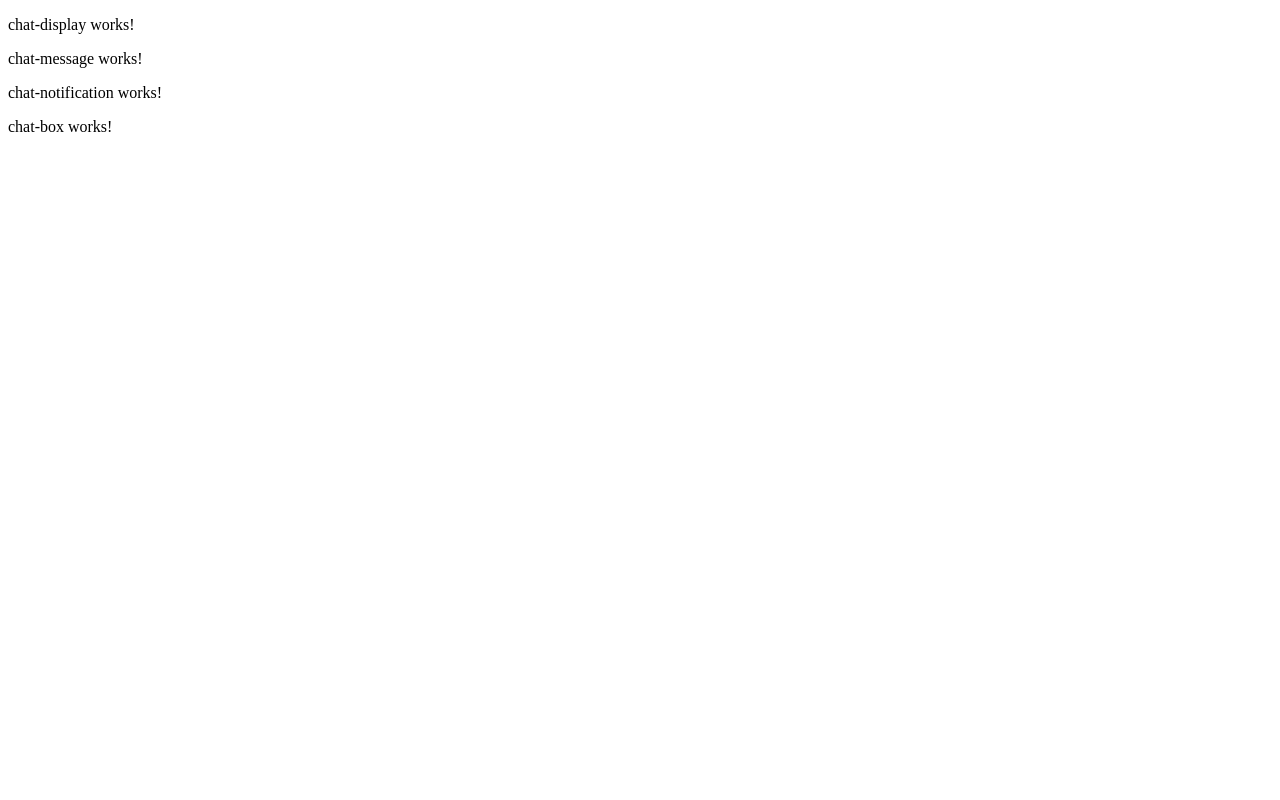
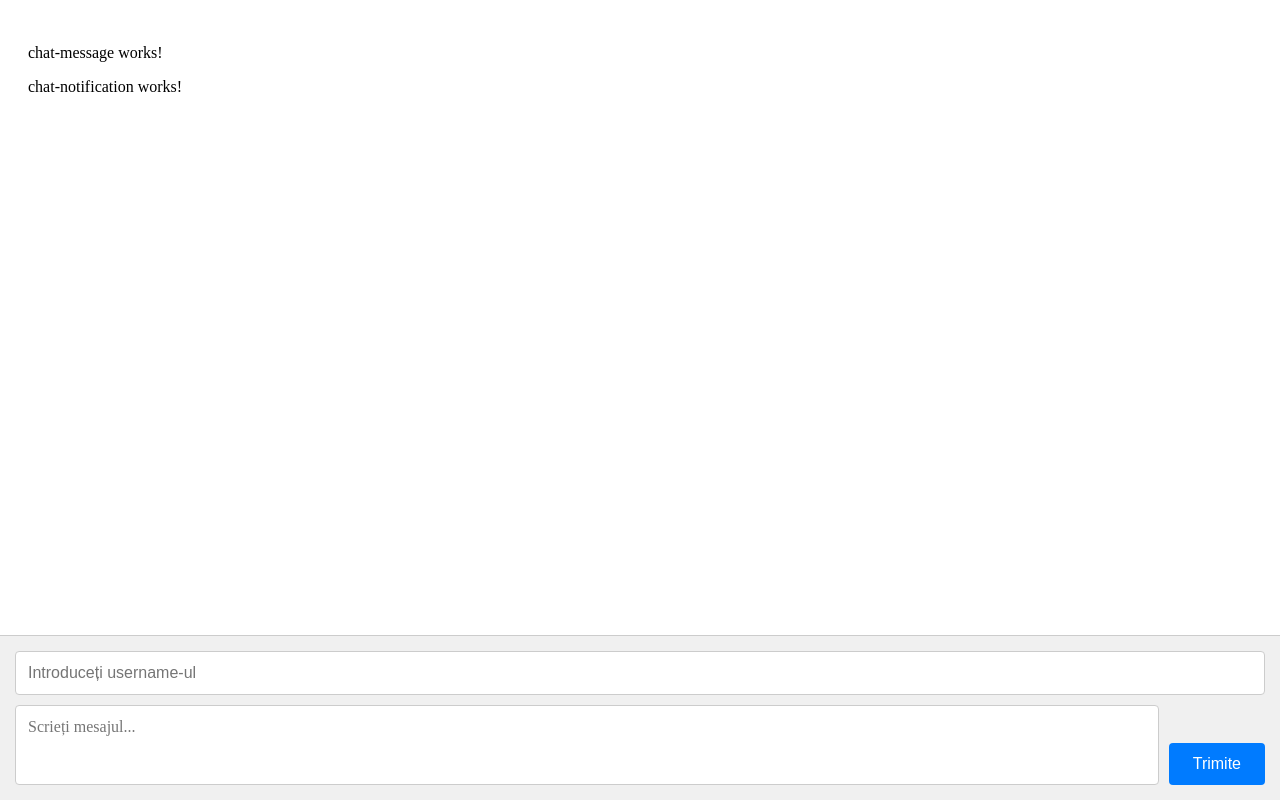
Before and after one commit to giorgian96/resident-live-chat, an Angular app in the folder client/: page / in a window 1280 px wide. Built offline with nearby package versions, Linux system fonts and the light colour scheme.

Commit message:
Added basic styling

```diff
--- a/client/src/app/app.css
+++ b/client/src/app/app.css
@@ -0,0 +1,5 @@
+.chat-container {
+    display: flex;
+    flex-direction: column;
+    height: 100%;
+}
--- a/client/src/app/chat-box/chat-box.css
+++ b/client/src/app/chat-box/chat-box.css
@@ -0,0 +1,60 @@
+.chat-box {
+    position: fixed;
+    bottom: 0;
+    left: 0;
+    right: 0;
+    padding: 15px;
+    background-color: #f0f0f0;
+    border-top: 1px solid #ccc;
+    z-index: 10;
+}
+
+#username-input {
+    width: 100%;
+    padding: 12px;
+    margin-bottom: 10px;
+    border: 1px solid #ccc;
+    border-radius: 4px;
+    font-size: 16px;
+    box-sizing: border-box;
+}
+
+.message-row {
+    display: flex;
+    gap: 10px;
+}
+
+#message-input {
+    flex: 1;
+    padding: 12px;
+    border: 1px solid #ccc;
+    border-radius: 4px;
+    font-size: 16px;
+    font-family: inherit;
+    resize: none;
+}
+
+#send-message-btn {
+    padding: 12px 24px;
+    background-color: #007bff;
+    color: white;
+    border: none;
+    border-radius: 4px;
+    cursor: pointer;
+    font-size: 16px;
+    align-self: flex-end;
+}
+
+#send-message-btn:hover {
+    background-color: #0056b3;
+}
+
+@media (max-width: 600px) {
+    .message-row {
+        flex-direction: column;
+    }
+
+    #send-message-btn {
+        align-self: stretch;
+    }
+}
--- a/client/src/app/chat-box/chat-box.html
+++ b/client/src/app/chat-box/chat-box.html
@@ -1 +1,7 @@
-<p>chat-box works!</p>
+<div class="chat-box">
+    <input id="username-input" type="text" placeholder="Introduceți username-ul">
+    <div class="message-row">
+        <textarea id="message-input" rows="3" placeholder="Scrieți mesajul..." autocomplete="off"></textarea>
+        <button id="send-message-btn">Trimite</button>
+    </div>
+</div>
--- a/client/src/app/chat-display/chat-display.css
+++ b/client/src/app/chat-display/chat-display.css
@@ -0,0 +1,8 @@
+.messages {
+    height: 95vh;
+    overflow-y: auto;
+    padding: 20px;
+    padding-bottom: 180px;
+    background-color: #fff;
+    box-sizing: border-box;
+}
--- a/client/src/app/chat-display/chat-display.html
+++ b/client/src/app/chat-display/chat-display.html
@@ -1,3 +1,4 @@
-<p>chat-display works!</p>
-<app-chat-message></app-chat-message>
-<app-chat-notification></app-chat-notification>
+<div class="messages">
+    <app-chat-message></app-chat-message>
+    <app-chat-notification></app-chat-notification>
+</div>
```
